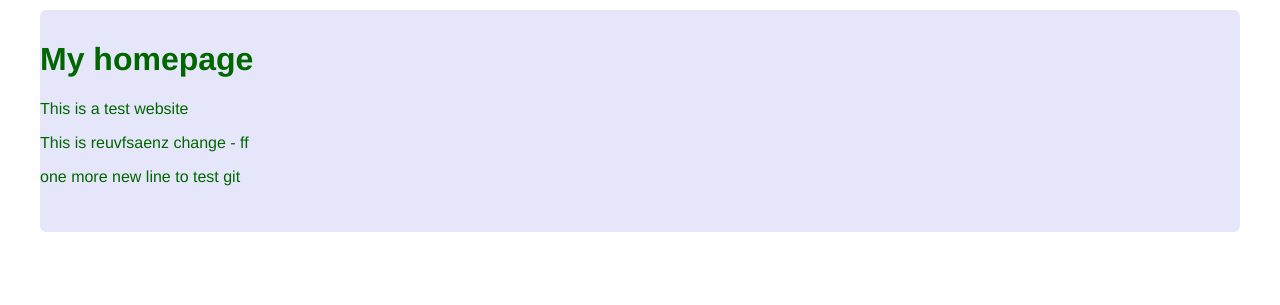
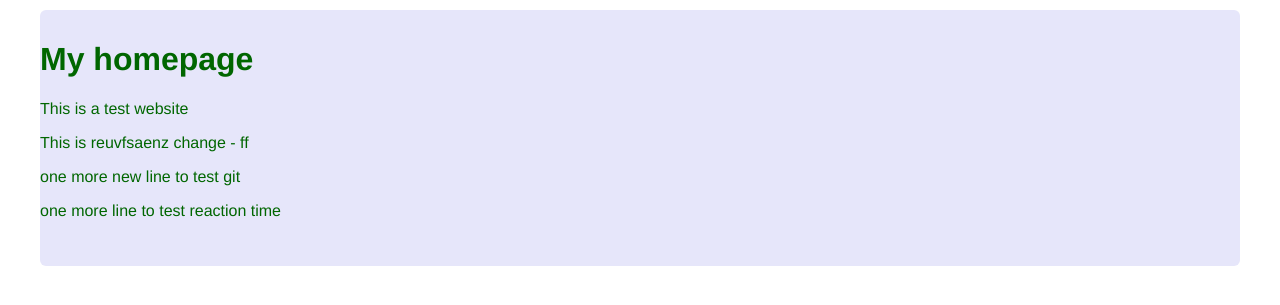
Before and after one commit to reuvenz1993/reuvenz-flask, a Flask app: page / in a window 1280 px wide. Shown: the part 35-340 px from the top of the page. Run offline with Flask 2, Linux system fonts and the light colour scheme.

Commit message:
test reaction time of huroku

```diff
--- a/templates/home.html
+++ b/templates/home.html
@@ -5,5 +5,6 @@
     <p>This is a test website</p>
     <p>This is reuvfsaenz change - ff</p>
     <p>one more new line to test git</p>
+    <p>one more line to test reaction time</p>
 </div>
 {% endblock %}
```
